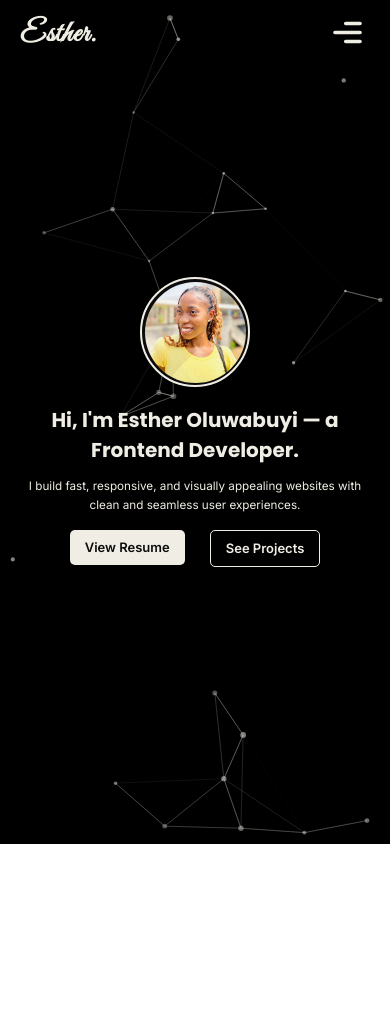
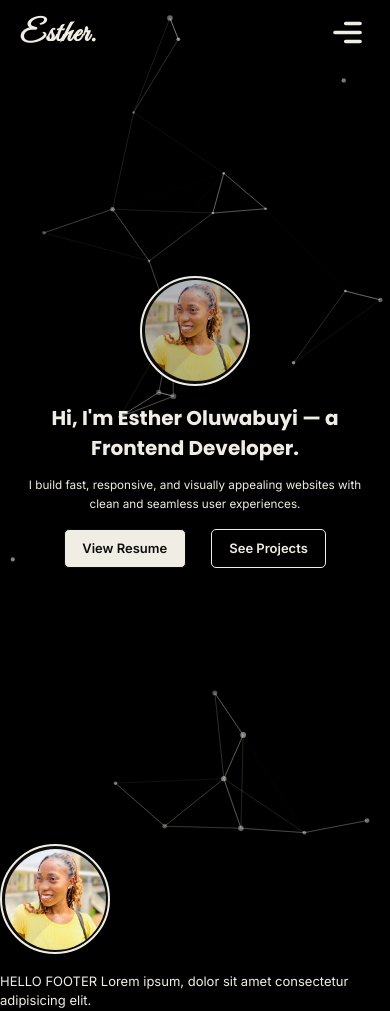
Before and after one commit to estheroluwabuyi/My-Portfolio, a React (Vite) app: page / in a window 390 px wide. Before the commit the page ends 844 px from the top, so only its background shows below. Built offline with nearby package versions, Linux system fonts and the light colour scheme.

Commit message:
add blurry bg to nav bar when users scroll>10. darken homepage avatar to blend with homepage bg

```diff
--- a/src/components/Footer.jsx
+++ b/src/components/Footer.jsx
@@ -1,7 +1,20 @@
+import Esther from "/images/avatar-esther.jpg";
+
+
 function Footer() {
     return (
-        <div>
+        <div className=" relative z-200">
+             <div className="w-[110px] h-[110px] md:w-[130px] md:h-[130px] rounded-[50%] border-2 border-primary bg-secondary p-[2.5px] mb-7">
+                      <img
+                        src={Esther}
+                        alt="Esther's avatar"
+                        loading="eager"
+                        className="w-full h-full rounded-[50%] object-cover"
+                      />
+                    </div>
+
             HELLO FOOTER
+            Lorem ipsum, dolor sit amet consectetur adipisicing elit.
         </div>
     )
 }
--- a/src/components/NavBar.jsx
+++ b/src/components/NavBar.jsx
@@ -1,8 +1,8 @@
 import { useState, useEffect } from "react";
 import { Link, NavLink, useLocation } from "react-router-dom";
 import { motion, AnimatePresence } from "framer-motion";
-import closeIcon from "/images/close.svg"
-import menuIcon from "/images/menu.svg"
+import closeIcon from "/images/close.svg";
+import menuIcon from "/images/menu.svg";
 
 const links = [
   { link: "/about", text: "About me" },
@@ -19,18 +19,37 @@ const slideVariants = {
 function NavBar() {
   const [toggle, setToggle] = useState(false);
   const location = useLocation();
+  const [scrolled, setScrolled] = useState(false);
 
+  // keep track of when users scroll on page
+  useEffect(() => {
+    const handleScroll = () => {
+      setScrolled(window.scrollY > 10);
+    };
+
+    window.addEventListener("scroll", handleScroll);
+
+    // clean up function
+    return () => window.removeEventListener("scroll", handleScroll);
+  }, []);
+
+
+  // close nav links when users move to a new page
+  useEffect(() => {
+    setToggle(false);
+  }, [location.pathname]);
+
+  // Toggle nav icons
   const handleToggleIcon = () => {
     setToggle((prev) => !prev);
   };
 
-  useEffect(() => {
-    setToggle(false);
-  }, [location.pathname]);
-
   return (
-
-      <nav className="flex justify-between items-center w-full px-[2rem] py-[1rem] md:py-[2rem] fixed top-0 left-0 z-150 md:justify-around font-poppins">
+    <nav
+      className={`fixed top-0 left-0 z-150 w-full px-[2rem] py-[1rem] md:py-[2rem] flex justify-between items-center md:justify-around font-poppins transition-colors duration-300 ${
+        scrolled ? "bg-black/30 backdrop-blur-md border-b border-white/10" : "bg-transparent"
+      }`}
+    >
       <div className="text-[3rem] md:text-[4rem] font-great-vibes font-semibold tracking-wide">
         <Link to="/">Esther.</Link>
       </div>
@@ -70,7 +89,7 @@ function NavBar() {
 
         <AnimatePresence>
           {toggle && (
-              <div className="absolute top-full left-0 w-full px-[2rem]">
+            <div className="absolute top-full left-0 w-full ">
               <motion.div
                 className=" flex flex-col justify-between items-center text-center gap-[1.5rem] p-1.5  text-secondary text-[1.5rem] sm:text-[1.7rem] backdrop-blur-md bg-white/20 border border-white/30 rounded-2xl shadow-lg"
                 variants={slideVariants}
@@ -106,10 +125,7 @@ function NavBar() {
         ))}
       </div>
     </nav>
-
   );
 }
 
 export default NavBar;
-
-// [View Projects] [Download Resume]
--- a/src/components/sections/Hero.jsx
+++ b/src/components/sections/Hero.jsx
@@ -7,7 +7,7 @@ import resume from "/pdf/Oluwabuyi_Esther_CV.pdf";
 
 function Hero() {
   return (
-    <section className="relative z-50 h-screen w-full  bg-black pt-[7rem]  md:pt-[10rem]">
+    <section className="relative z-50 h-screen w-full  pt-[7rem]  md:pt-[10rem]">
       {/* HERO */}
       <div className="absolute z-100 flex flex-col justify-center items-center w-full h-full top-0 left-0 px-[2rem]">
         <div className="w-[110px] h-[110px] md:w-[130px] md:h-[130px] rounded-[50%] border-2 border-primary bg-secondary p-[2.5px] mb-7">
@@ -15,39 +15,42 @@ function Hero() {
             src={Esther}
             alt="Esther's avatar"
             loading="eager"
-            className="w-full h-full rounded-[50%] object-cover"
+            className="w-full h-full rounded-[50%] object-cover filter brightness-75"
           />
         </div>
 
+        <motion.div
+         initial={{ opacity: 0, y: 20 }}
+              animate={{ opacity: 1, y: 0 }}
+              transition={{ duration: 1.1, delay: 0.3 }}>
           <div className="text-center">
             <h1 className="text-[2rem] font-poppins sm:text-[2.5rem] md:text-[4rem] font-bold">
               Hi, I'm Esther Oluwabuyi — a Frontend Developer.
             </h1>
 
-          <motion.p
+            <p
               className="text-[1.17rem] mt-5 sm:text-[1.25rem] md:text-[1.65rem] leading-relaxed max-w-2xl sm:max-w-3xl md:max-w-4xl m-auto"
-            initial={{ opacity: 0, y: 20 }}
-            animate={{ opacity: 1, y: 0 }}
-            transition={{ duration: 1.1, delay: 0.3 }}
+
             >
-            I build fast, responsive, and visually appealing websites with clean
-            and seamless user experiences.
-          </motion.p>
+              I build fast, responsive, and visually appealing websites with
+              clean and seamless user experiences.
+            </p>
           </div>
 
-        <div className="flex gap-[2.5rem]  mt-6">
+          <div className="flex gap-[2.5rem]  mt-6 justify-center">
             <a href={resume} download>
-            <button className="px-6 py-3 bg-primary text-secondary rounded-lg font-semibold hover:bg-primary/90 transition md:px-10 md:py-5 sm:px-8 sm:py-4">
+              <button className="px-7 py-3.5 bg-primary text-secondary rounded-lg font-semibold hover:bg-transparent border hover:border-primary  hover:text-primary transition md:px-10 md:py-5 sm:px-8 sm:py-4 hover:scale-105">
                 View Resume
               </button>
             </a>
 
             <Link to="/projects">
-            <button className="px-6 py-3 border border-primary text-primary rounded-lg font-semibold hover:bg-primary hover:text-secondary transition md:px-10 md:py-5 sm:px-8 sm:py-4">
+              <button className="px-7 py-3.5 border border-primary text-primary rounded-lg font-semibold hover:bg-primary hover:text-secondary transition md:px-10 md:py-5 sm:px-8 sm:py-4 hover:scale-105">
                 See Projects
               </button>
             </Link>
           </div>
+        </motion.div>
       </div>
 
       {/* PARTICLES */}
--- a/src/pages/HomePage.jsx
+++ b/src/pages/HomePage.jsx
@@ -1,9 +1,11 @@
 import Hero from "../components/sections/Hero";
+import Footer from "../components/Footer"
 
 const HomePage = () => {
   return (
-    <div>
+    <div className="bg-black">
       <Hero />
+      <Footer/>
     </div>
   );
 };
```
Lines whose indentation alone changed are shown as unchanged.
